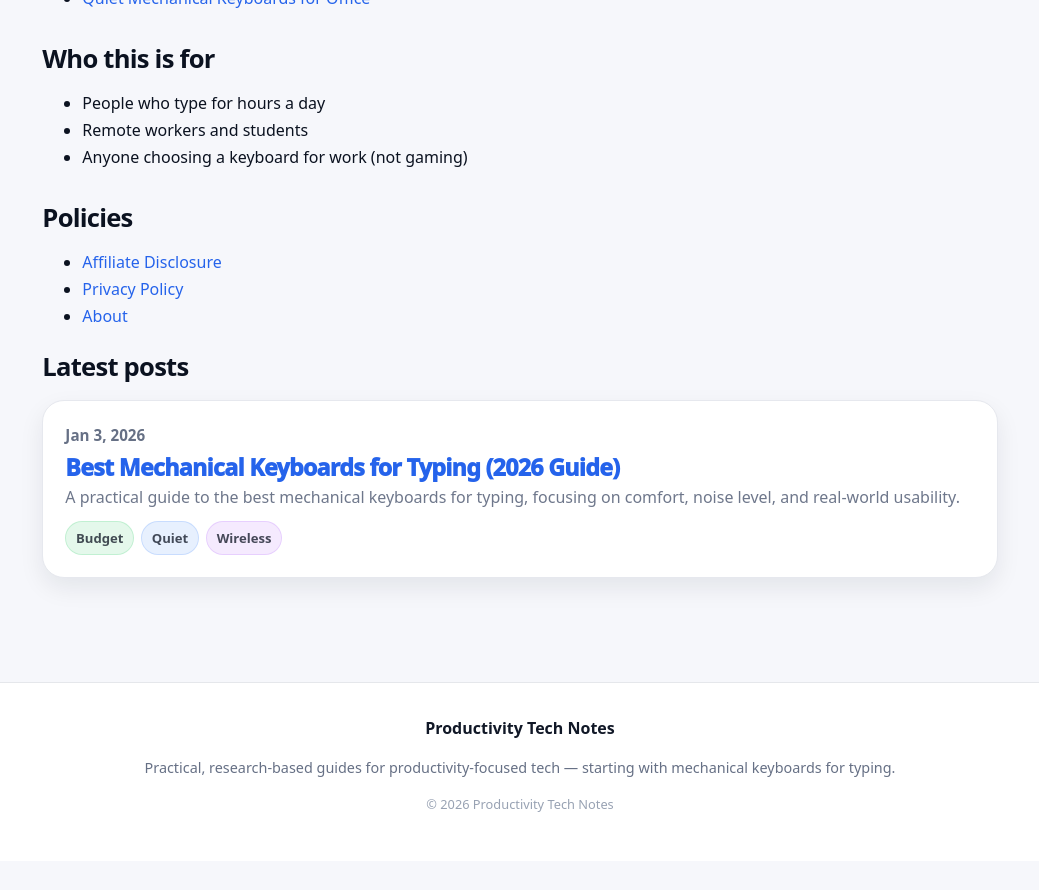
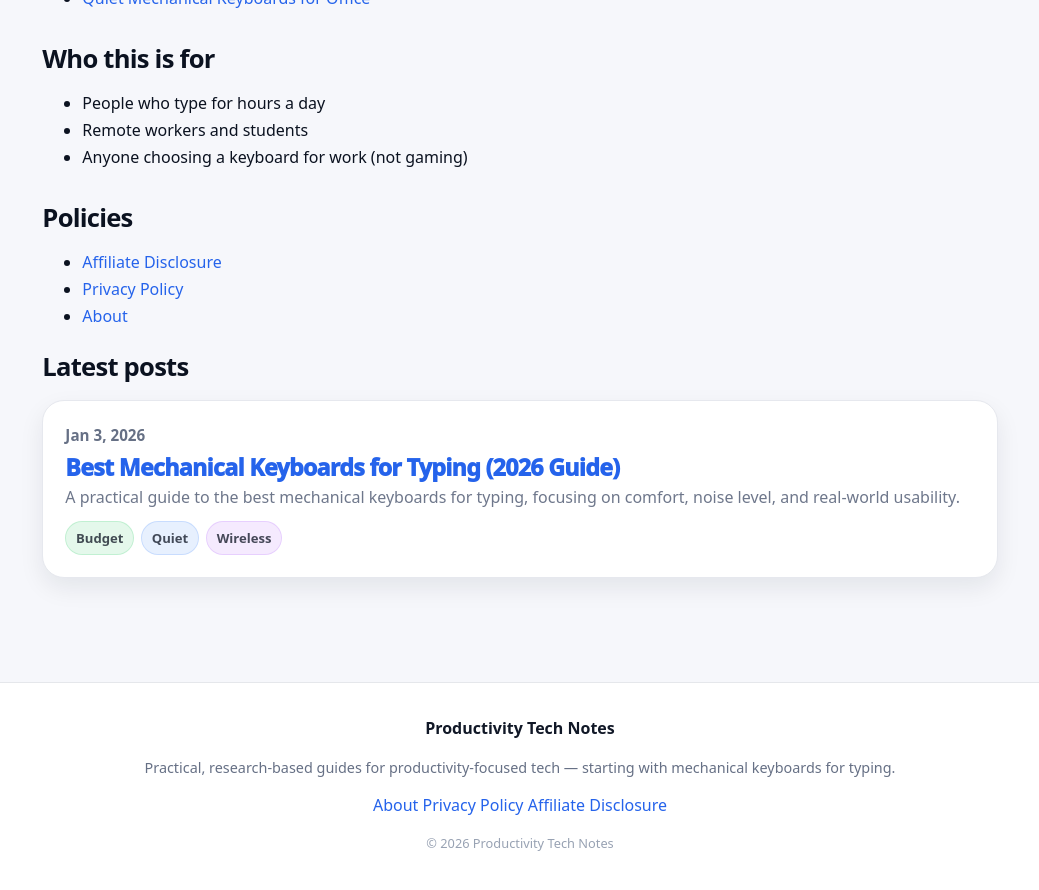
Before and after one commit to handyana05/keyboard-blog, a Jekyll site: the page built from index.md, in a window 1280 px wide and 900 px high, scrolled down 572 px. Shown: the top 890 px of the window, without its empty margins (120-1159 px from the left). Built offline with Jekyll 4.4.1, drawn with Linux system fonts in a browser that asks for light colours; before the commit the page ends 1433 px from its top, so only the background shows below that.

Commit message:
add about, privacy and disclosure on footer

```diff
--- a/_includes/footer.html
+++ b/_includes/footer.html
@@ -3,9 +3,14 @@
     <strong class="footer-title">Productivity Tech Notes</strong>
 
     <p class="footer-description">
-      Practical, research-based guides for productivity-focused tech —
-      starting with mechanical keyboards for typing.
+      Practical, research-based guides for productivity-focused tech — starting with mechanical keyboards for typing.
     </p>
+
+    <nav class="footer-links" aria-label="Footer">
+      <a href="{{ '/about/' | relative_url }}">About</a>
+      <a href="{{ '/privacy/' | relative_url }}">Privacy Policy</a>
+      <a href="{{ '/disclosure/' | relative_url }}">Affiliate Disclosure</a>
+    </nav>
 
     <p class="footer-copy">
       © {{ "now" | date: "%Y" }} Productivity Tech Notes
```
